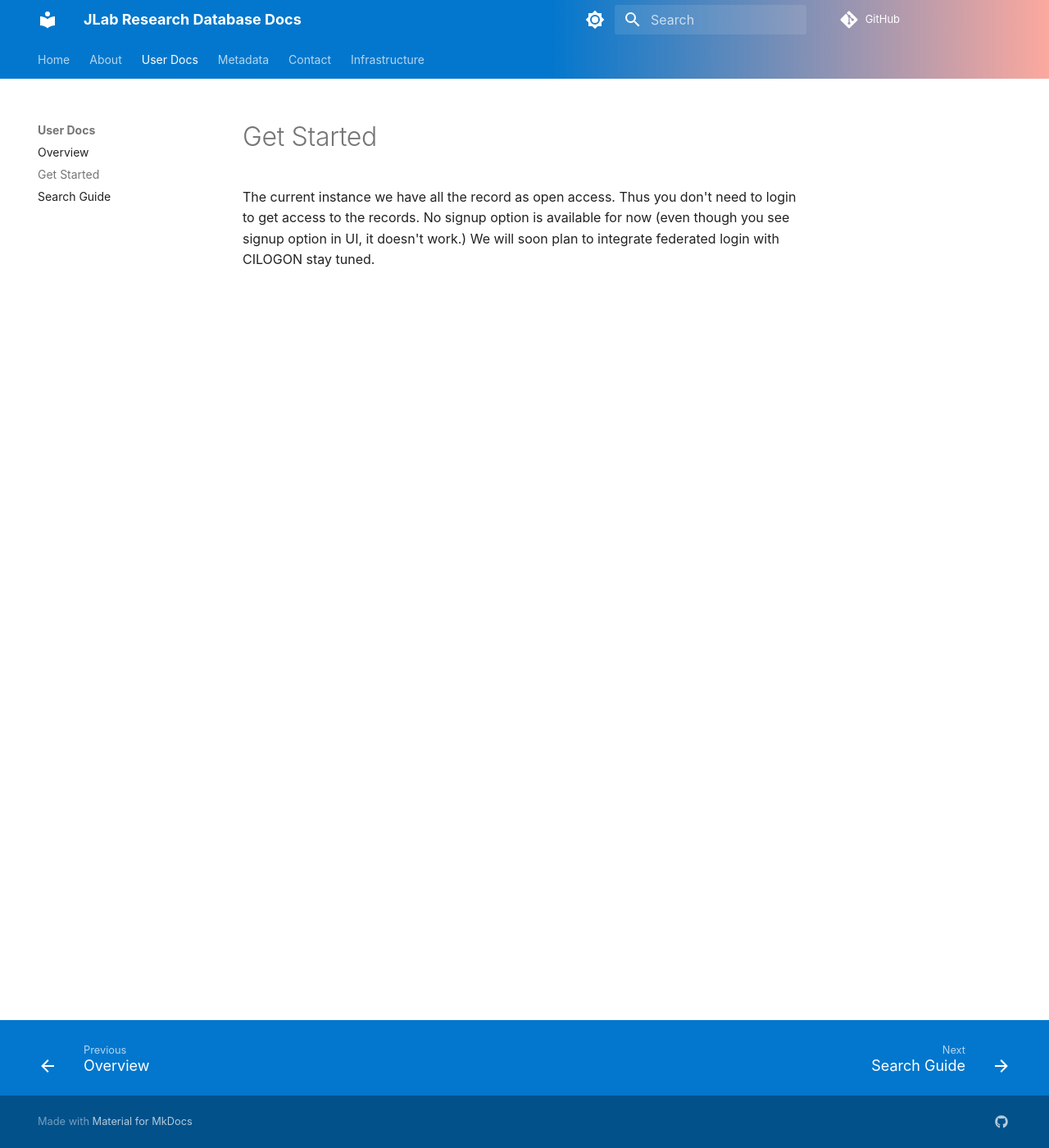
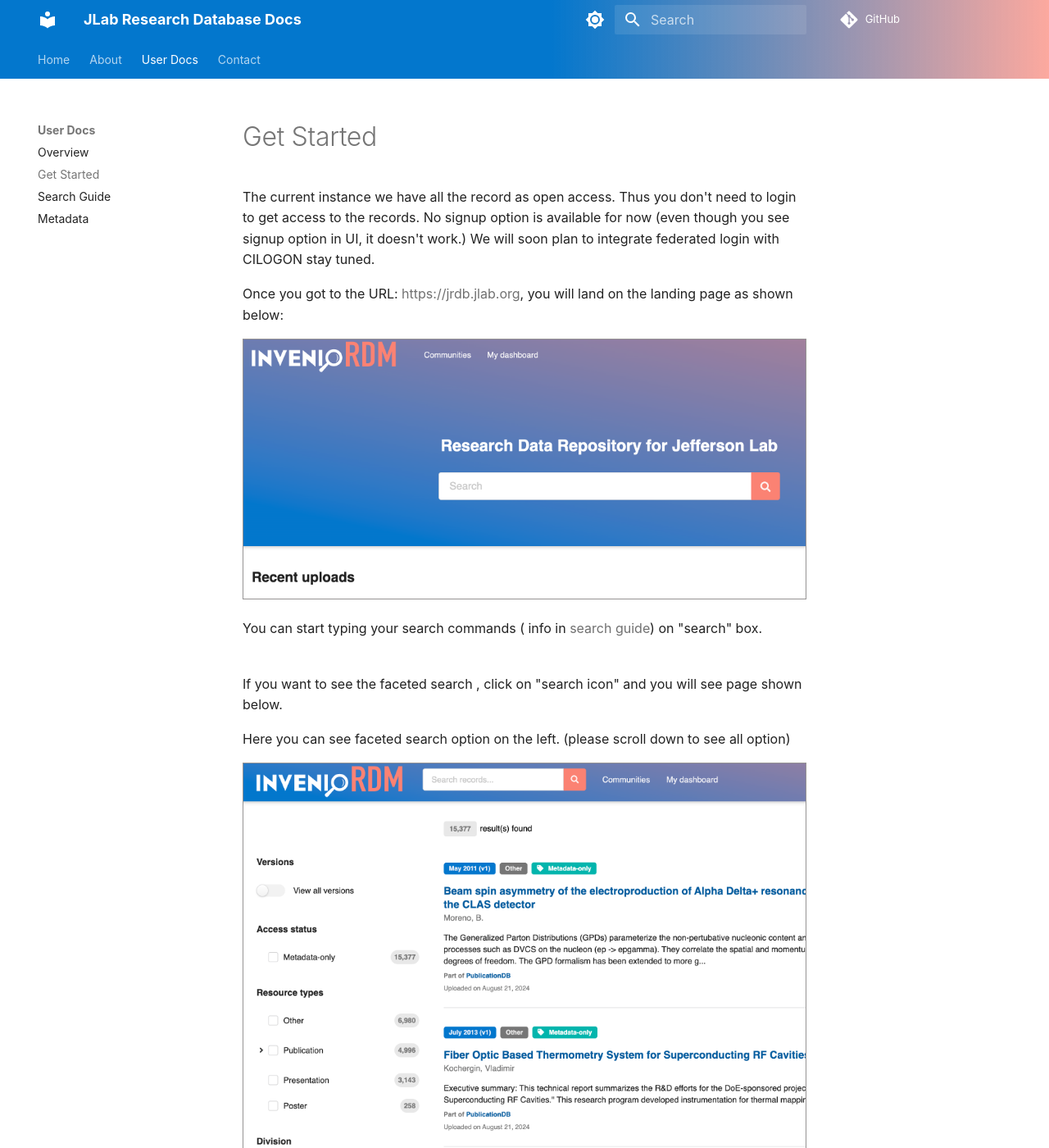
Before and after one commit to JeffersonLab/invenioRDM-docs, an MkDocs documentation site: the page built from docs/user-docs/get-started/get-started.md, in a window 1280 px wide and 1400 px high. Shown: the whole window at 82% size. Built offline with MkDocs 1.6.1 and Material for MkDocs 9.7.7, drawn with Linux system fonts in a browser that asks for light colours; comment, search, counter and statistics services are not loaded.

Commit message:
address brads comment

```diff
--- a/docs/stylesheets/extra.css
+++ b/docs/stylesheets/extra.css
@@ -181,6 +181,11 @@
         }
     }
 }
+.md-content img {
+    border-width: 1px;
+    border-style: solid;
+    border-color: rgb(150, 147, 147);
+  }
 
 .md-typeset table code {
     word-break: normal;
--- a/docs/user-docs/get-started/get-started.md
+++ b/docs/user-docs/get-started/get-started.md
@@ -1,3 +1,16 @@
 The current instance we have all the record as open access. Thus you don't need to login to get access to the records.
 No signup option is available for now (even though you see signup option in UI, it doesn't work.)
 We will soon plan to integrate federated login with CILOGON stay tuned.
+
+Once you got to the URL: [https://jrdb.jlab.org](https://jrdb.jlab.org), you will land on the landing page as shown below:
+
+![Landing Page](../../images/landing_page.png)
+
+You can start typing your search commands ( info in [search guide](../search-guide/search-guide.md)) on "search" box.
+
+<br>
+If you want to see the faceted search , click on "search icon" and you will see page shown below.
+
+Here you can see faceted search option on the left. (please scroll down to see all option)
+
+![Faceted search](../../images/faceted.png)
--- a/mkdocs.yml
+++ b/mkdocs.yml
@@ -46,12 +46,12 @@
     - Overview: "user-docs/index.md"
     - Get Started: "user-docs/get-started/get-started.md"
     - Search Guide: "user-docs/search-guide/search-guide.md"
-  - Metadata: "metadata/index.md"
+    - Metadata: "user-docs/metadata/index.md"
   - Contact: "contact/index.md"
 
-  - Infrastructure:
-    - Overview: "infrastructure/index.md"
-    - JLab Deployment: "infrastructure/deployment/deployment.md"
+  #- Infrastructure:
+  #  - Overview: "infrastructure/index.md"
+  #  - JLab Deployment: "infrastructure/deployment/deployment.md"
 
 
 # Extensions
--- a/theme/frontpage.html
+++ b/theme/frontpage.html
@@ -73,10 +73,11 @@
   <div class="rdm-hero md-typeset">
     <img src="images/JLab_logo.svg" />
     <div class="rdm-hero-subtitle">
-        Jefferson Lab Research Database
+      <br>
+
     </div>
     <a href="user-docs/search-guide/search-guide/" class="md-button md-button--primary">Search Guide</a>
-    <a href="https://jrdb.jlab.org" class="md-button">Site</a>
+    <a href="https://jrdb.jlab.org" class="md-button ">JLab Research DB</a>
   </div>
 </section>
 {% endblock %}
@@ -90,13 +91,4 @@
 {% include "partials/actions.html" %}
 {{ page.content }}
 {% include "partials/source-file.html" %}
-<ul class="rdm-toc">
-  {% for nav_item in nav %}
-    {%- if nav_item.title != "Home" %}
-      {%- set path = "__nav_" ~ loop.index %}
-      {%- set level = 1 %}
-      {{ render(nav_item, path, level) }}
-    {%- endif %}
-  {% endfor %}
-</ul>
 {% endblock %}
```
Also changed, not shown: docs/contact/index.md (+1 -1 lines), docs/user-docs/search-guide/search-guide.md (+2 -2 lines), docs/images/faceted.png (added), docs/images/landing_page.png (added), docs/user-docs/metadata/index.md (renamed from docs/metadata/index.md).
